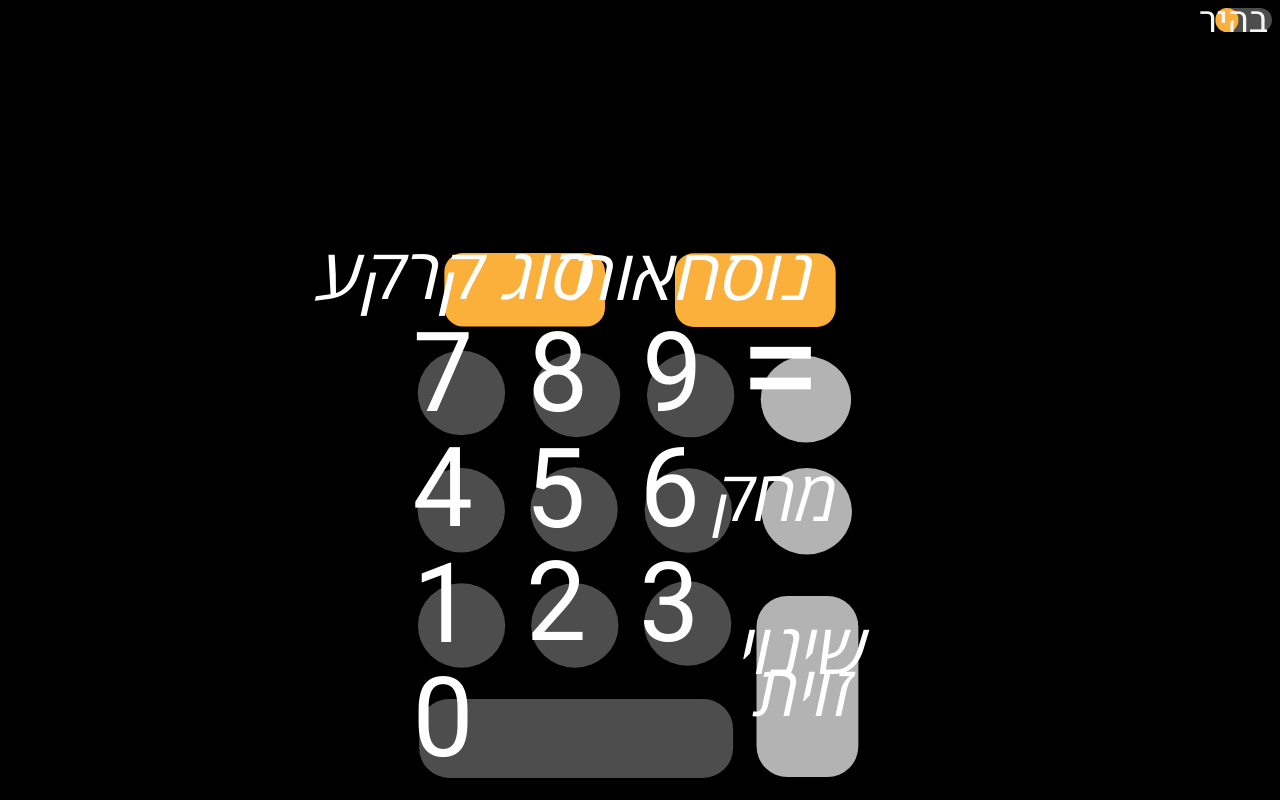
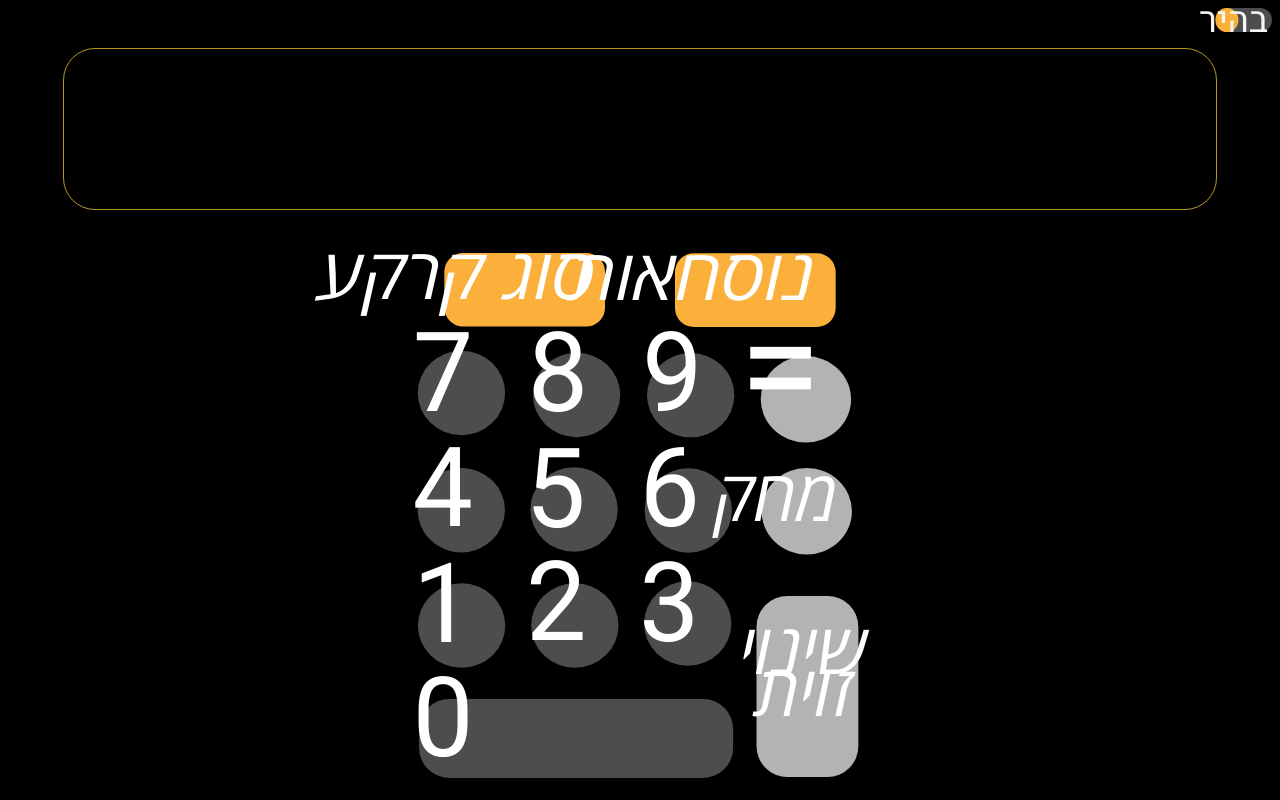
Before and after one commit to madortill/RescueCalculator, a Vue app: page / in a window 1280 px wide. Built offline with nearby package versions, Linux system fonts and the light colour scheme.

Commit message:
before shlomi called me

```diff
--- /dev/null
+++ b/src/components/CalculatingContainer.vue
@@ -0,0 +1,41 @@
+<template>
+    <div id="calculating-container">
+        <div class="charStyle">
+            {{ chosenBtn }}
+        </div>
+    </div>
+</template>
+
+<script>
+export default {
+    name: "calculating-container",
+    props: ['chosenBtn'],
+    data() {
+      return {
+      }
+    },
+    methods: {
+    }
+  }
+</script>
+
+
+<style scoped>
+#calculating-container {
+    width: 90%;
+    height: 20%;
+    position: absolute;
+    top: 3rem;
+    right: 50%;
+    transform: translateX(50%);
+    border-radius: 2rem;
+    border: 0.5px solid  rgb(182, 152, 32);
+}
+.charStyle {
+    color: rgb(182, 152, 32);
+    position: absolute;
+    left: 3rem;
+    top: 5rem;
+    font-size: calc(14px + 6vw)
+    }
+</style>
--- a/src/components/Calculator2SVG.vue
+++ b/src/components/Calculator2SVG.vue
@@ -89,7 +89,7 @@
                 <text class="cls-2" text-anchor="middle" x="380" y="675">זוית</text>
             </g>
         </g>
-        <g class="button">
+        <g id="formula-btn" class="button">
             <rect class="cls-6" x="299.8" y="197.75" width="69.41" height="151.42" rx="17.78" ry="17.78" transform="translate(61.05 607.96) rotate(-90)" />
             <text class="cls-2" transform="translate(281.08 282.75) scale(1.06 1)">
                 <tspan x="103" y="0">נוסחאות</tspan>
@@ -120,6 +120,12 @@
         },
     },
     methods: {
+        handleFormulaSelection() {
+            const buttonGroups = document.querySelectorAll('.button');
+            buttonGroups.forEach(button => {
+            button.addEventListener('click', this.getInfo);
+            });
+        },
         getInfo(event) {
             if (this.childrenArr.length === 0) {
                 this.childrenArr = event.currentTarget.children;
@@ -138,10 +144,7 @@
     },
     },
     mounted() {
-        const buttonGroups = document.querySelectorAll('.button');
-        buttonGroups.forEach(button => {
-        button.addEventListener('click', this.getInfo);
-    });
+        document.getElementById("formula-btn").addEventListener("click", this.handleFormulaSelection);
     },
     };
 
--- a/src/components/MainScreen.vue
+++ b/src/components/MainScreen.vue
@@ -1,11 +1,8 @@
 <template>
   <div div id="main-screen" :style="{ backgroundColor: darkMode ? 'black' : 'white' }">
+    <Calculator2SVG class="container" :darkMode="darkMode" @chosen-btn="handleChosenBtn" @toggle-theme="changeMode"></Calculator2SVG>
     <ThemeSwitcher @click="changeMode">לחצו עליי!</ThemeSwitcher>
-    <!-- <button @click="changeMode">לחצו עליי!</button> -->
-     <div class="charStyle">
-      {{ this.chosenValue }}
-     </div>
-    <Calculator2SVG class="container" :darkMode="darkMode" @chosen-btn="handleChosenBtn" @toggle-theme="changeMode"></Calculator2SVG>
+    <CalculatingContainer class="container" :chosenBtn="chosenValue"></CalculatingContainer>
       <!-- <CalculatorLightSVG class="container" v-else></CalculatorLightSVG> -->
   </div>
 </template>
@@ -14,6 +11,7 @@
 import Calculator2SVG from './Calculator2SVG.vue';
 import CalculatorLightSVG from './CalculatorLightSVG.vue';
 import ThemeSwitcher from './ThemeSwitcher.vue'
+import CalculatingContainer from './CalculatingContainer.vue';
 
 
 export default {
@@ -21,12 +19,14 @@ export default {
   components: {
     Calculator2SVG,
     CalculatorLightSVG,
-    ThemeSwitcher
+    ThemeSwitcher,
+    CalculatingContainer
   },
   data() {
     return {
       darkMode: true,
-      chosenValue: ''
+      chosenValue: null,
+      stringBtn: ''
     }
   },
   computed: {
@@ -36,8 +36,14 @@ export default {
       this.darkMode = !this.darkMode;
     },
     handleChosenBtn(chosenBtn) { // This will log the chosen button value
-    this.chosenValue = chosenBtn;
-  }
+      if (Number(chosenBtn)) {
+          this.chosenValue = Number(chosenBtn);
+      }
+       else {
+        this.stringBtn = chosenBtn;
+        console.log(this.stringBtn);
+       }
+    }
   }
 }
 </script>
@@ -54,13 +60,9 @@ export default {
 .container {
   width: 100vw;
   height: 100vh;
+  position: absolute;
+  top: 0;
 }
 
-.charStyle {
-  color: rgb(182, 152, 32);
-  position: absolute;
-  left: 3rem;
-  top: 7rem;
-  font-size: calc(14px + 6vw)
-}
+
 </style>
```
